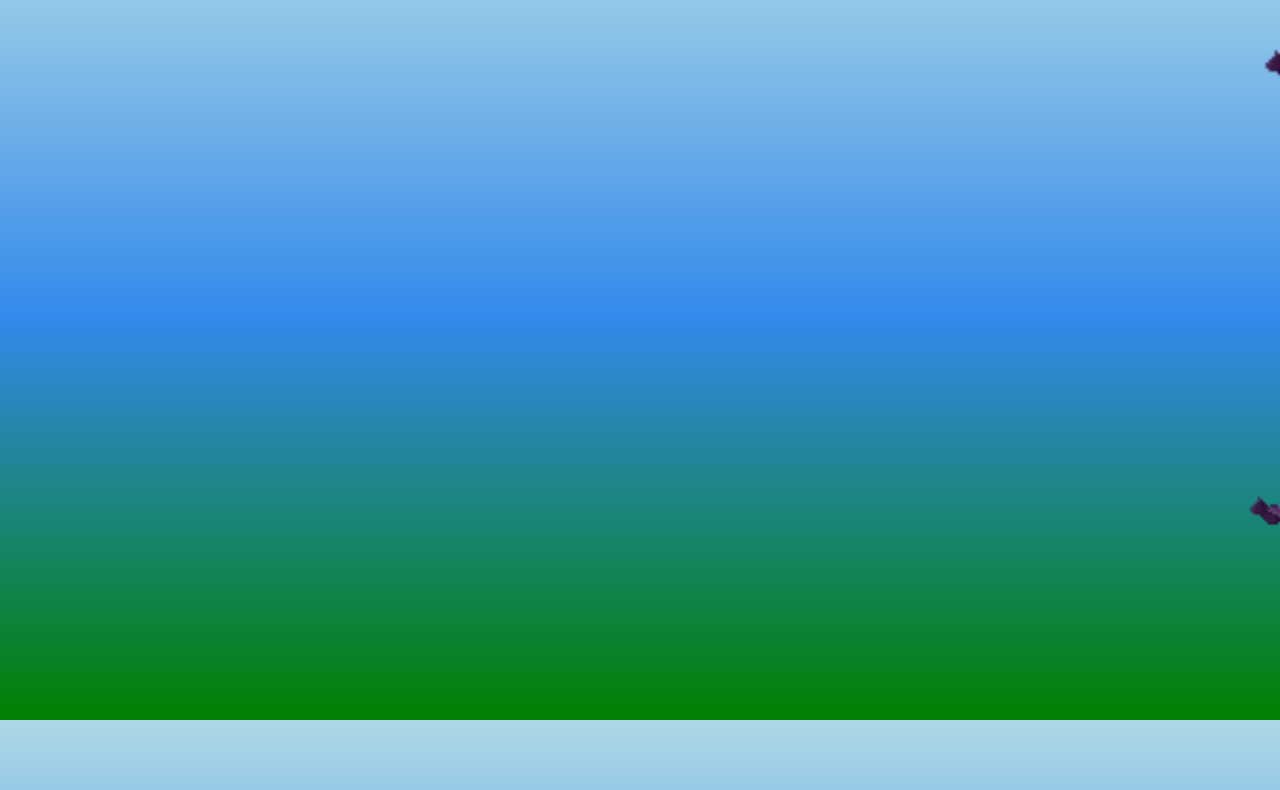
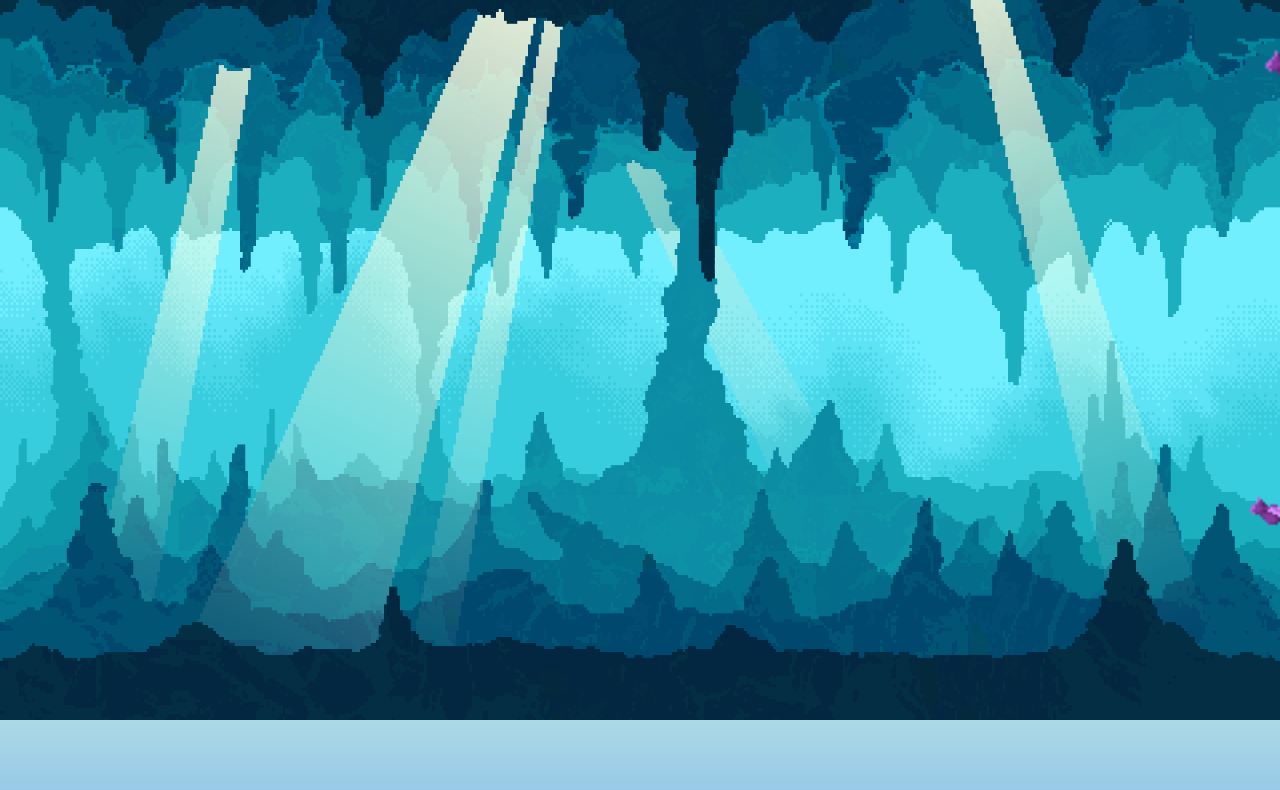
Before and after one commit to Viantae/BatGame, a plain HTML site: page index.html in a window 1280 px wide. Shown: the part 80-870 px from the top of the page. Drawn offline with Linux system fonts and the light colour scheme; animation ran at ten frames a second.

Commit message:
Add files via upload

```diff
--- a/bats.css
+++ b/bats.css
@@ -3,7 +3,7 @@
   color: azure;
   font-family: Impact, Haettenschweiler, 'Arial Narrow Bold', sans-serif;
   text-shadow: 0.2vw 0.3vh #000000;
-  overflow: hidden
+  overflow: hidden;
 }
 
 body{
@@ -22,6 +22,10 @@ canvas{
   left: 0;
 }
 
+.scoreBoard, .instruction-section, .gameOver{
+  z-index: 1;
+}
+
 .scoreBoard{
   font-size: 3vw;
   left: 1vw;
@@ -37,7 +41,6 @@ canvas{
   text-align: center;
   padding: 100%;
   background-color: rgba(35, 33, 33, 0.6);
-  z-index: 1;
   opacity: 0;
 }
 
--- a/bats.js
+++ b/bats.js
@@ -4,8 +4,6 @@ const ctx = canvas.getContext("2d");
 canvas.width = innerWidth;
 canvas.height = innerHeight;
 
-console.log(screen.height)
-console.log(innerHeight)
 let canvasposition = canvas.getBoundingClientRect();
 
 // Additional canvas for hitbox
@@ -16,22 +14,48 @@ const collisionCtx = collisionCanvas.getContext("2d", {
 collisionCanvas.width = window.innerWidth;
 collisionCanvas.height = window.innerHeight;
 
+// Enemy Spawn Rate
 let timeToNextBat = 0;
 let batsInterval = 1000; // in miliseconds
 let lastTime = 0;
 
+// Accuracy Counter
 let score = 0;
-let accuracy = 1.00;
+let accuracy = 1.0;
 let hits = 0;
 let clicks = 0;
 
+// Enemy multiplier
 let dashMultiplier = 2;
 let specialMultiplier = 50000;
 let speedMultiplier = 3;
 
+// Stop Game
 let gameOver = false;
 
+// Stores uptime of game
 let gameTime = 0;
+
+// Background layers
+const Image1 = new Image();
+Image1.src = "Background/1.png";
+const Image2 = new Image();
+Image2.src = "Background/2.png";
+const Image3 = new Image();
+Image3.src = "Background/3fx.png";
+const Image4 = new Image();
+Image4.src = "Background/4.png";
+const Image5 = new Image();
+Image5.src = "Background/5.png";
+const Image6 = new Image();
+Image6.src = "Background/6fx.png";
+const Image7 = new Image();
+Image7.src = "Background/7.png";
+const Image8 = new Image();
+Image8.src = "Background/8fx.png";
+const Image9 = new Image();
+Image9.src = "Background/9.png";
+
 const animationStatesList = [
   {
     name: "fly",
@@ -47,7 +71,7 @@ let batsArray = [];
 class Bats {
   constructor() {
     this.image = new Image();
-    this.image.src = "Sprites/Bat_Full(Flipped).png";
+    this.image.src = "Sprites/Bat_Full(Flipped-Brighten).png";
     this.maxspritesheetSize = 256;
     this.maxFramesperRow = 5;
 
@@ -350,6 +374,46 @@ class Effects {
   }
 }
 
+//Class for storing background layer parameters
+class Layer {
+  constructor(
+    image,
+    width = canvas.width,
+    height = canvas.height,
+    x = 0,
+    y = 0,
+  ) {
+    this.x = x;
+    this.y = y;
+    this.width = width;
+    this.height = height;
+    this.image = image;
+  }
+
+  // Take layer object and draw it on canvas
+  draw() {
+    ctx.drawImage(this.image, this.x, this.y, this.width, this.height);
+  }
+}
+
+
+drawBackground = () => {
+  const first = new Layer(Image1)
+  const second = new Layer(Image2)
+  const third = new Layer(Image3)
+  const fourth = new Layer(Image4)
+  const five = new Layer(Image5)
+  const six = new Layer(Image6)
+  const seven = new Layer(Image7)
+  const eight = new Layer(Image8)
+  const nine = new Layer(Image9)
+
+const backgroundObjects = [first,second,third,fourth,five,six,seven,eight,nine]
+  backgroundObjects.forEach(obj => {
+    obj.draw();
+  });
+}
+
 // Map function to convert the range
 function mapRange(value, inMin, inMax, outMin, outMax) {
   return ((value - inMin) * (outMax - outMin)) / (inMax - inMin) + outMin;
@@ -360,30 +424,32 @@ drawScore = () => {
 };
 
 accuracyCounter = () => {
-
   document.getElementById("accuracy").style.color;
 
-  accuracy = parseFloat((hits/clicks) * 100).toFixed(2);
+  accuracy = parseFloat((hits / clicks) * 100).toFixed(2);
   let R = mapRange(accuracy, 100, 0, 0, 255);
-  document.getElementById("accuracy").style.color = `rgb(${R}, ${255 - R}, 0)`
-
+  document.getElementById("accuracy").style.color = `rgb(${R}, ${255 - R}, 0)`;
 };
 
-function drawAccuracy(){
+function drawAccuracy() {
   accuracyCounter();
   document.getElementById("accuracy").innerHTML = `Accuracy: ${accuracy}%`;
-};
+}
+
 
 
 function drawgameOver() {
-  console.log("game over")
+  console.log("game over");
   document.getElementById("gameOver").style.opacity = "1";
-  document.getElementById("gOScore").innerHTML = `You Lost (Sadly), Your Score was: <em>${score}</em> <br> Refresh to Retry`;
+  document.getElementById(
+    "gOScore"
+  ).innerHTML = `You Lost (Sadly), Your Score was: <em>${score}</em> <br> Refresh to Retry`;
 }
 
 animate = (timestamp) => {
   ctx.clearRect(0, 0, canvas.width, canvas.height);
   collisionCtx.clearRect(0, 0, canvas.width, canvas.height);
+  drawBackground();
   // For performance adjustment based on different computers
   // Timestamp different for each computer
   let deltatime = timestamp - lastTime;
@@ -414,6 +480,7 @@ animate = (timestamp) => {
 
   gameTime++;
   increaseDifficulty();
+
 };
 
 createExplosion = (e) => {
@@ -422,7 +489,7 @@ createExplosion = (e) => {
   const getpxColor = collisionCtx.getImageData(e.x, e.y, 1, 1);
   // Get rgba value
   const pxColor = getpxColor.data;
-  clicks++
+  clicks++;
   batsArray.forEach((obj) => {
     if (
       obj.randomColor[0] === pxColor[0] &&
@@ -436,32 +503,29 @@ createExplosion = (e) => {
       explosionArray.push(new Explosions(obj.x, obj.y, obj.width));
     }
   });
-
 };
 
 increaseDifficulty = () => {
   // Increase chance of dashes
-  if(gameTime % 1000 === 0){
+  if (gameTime % 1000 === 0 && specialMultiplier > 10000) {
     specialMultiplier -= 2000;
   }
 
   // Increase bat spawns
-  if(gameTime % 100 === 0 && batsInterval < 500){
+  if (gameTime % 100 === 0 && batsInterval < 500) {
     batsInterval -= 1.5;
-  }
-  else if(gameTime % 100 === 0){
+  } else if (gameTime % 100 === 0) {
     batsInterval -= 2.5;
   }
 
   // Increase speed of bats
-  if(gameTime % 500 === 0){
+  if (gameTime % 500 === 0) {
     speedMultiplier += 0.1;
   }
-}
-
+};
 
 window.addEventListener("click", function (e) {
-  if(!gameOver){
+  if (!gameOver) {
     createExplosion(e);
     drawScore();
     drawAccuracy();
@@ -469,10 +533,10 @@ window.addEventListener("click", function (e) {
 });
 
 window.addEventListener("resize", function () {
-  canvas.width = window.innerWidth;
-  canvas.height = window.innerHeight;
-  collisionCanvas.width = window.innerWidth;
-  collisionCanvas.height = window.innerHeight;
+  canvas.width = innerWidth;
+  canvas.height = innerHeight;
+  collisionCanvas.width = innerWidth;
+  collisionCanvas.height = innerHeight;
 });
 
 animate(0);
--- a/index.html
+++ b/index.html
@@ -6,20 +6,20 @@
     <title>Bats</title>
     <link rel="stylesheet" href="bats.css">
     <link rel="icon" type="image/x-icon" href="baseball-bat.png">
+
   <body>
+
     <section class="scoreBoard">
       <div id="score">Score:</div>
       <div id="accuracy">Accuracy:</div>
+      <div> </div>
     </section>
 
     <section class = "gameOver" id = "gameOver">
       <div id = "gOScore">You Lost (Sadly), Your Score was: -</div>
     </section>
 
-    <article class="instruction-section">
-      <div id = "instruction">Bats Are Bad.<br>You have a bat. <br>Beat the bats by clicking on the bats</div>
 
-    </article>
     <canvas id = "collisionCanvas"></canvas>
     <canvas id = "canvas1"></canvas>
 
```
Also changed, not shown: Background/1.png (added), Background/2.png (added), Background/3fx.png (added), Background/4.png (added), Background/5.png (added), Background/6fx.png (added), Background/7.png (added), Background/8fx.png (added), Background/9.png (added), Sprites/Bat_Full(Flipped-Brighten).png (added).
